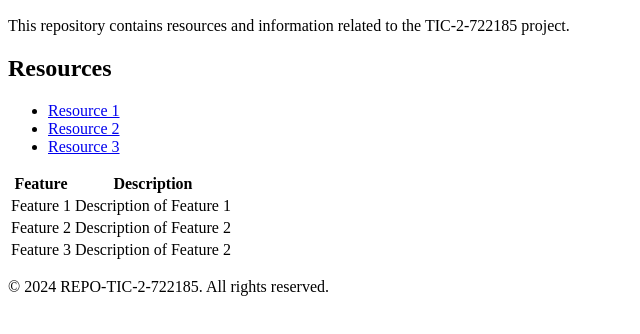
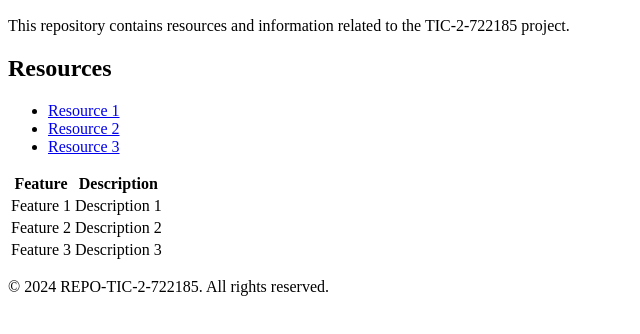
Before and after one commit to contrererick-ids/REPO-TIC-2-722185, a plain HTML site: page index.html in a window 1280 px wide. Shown: the part 110-444 px from the top of the page, without its empty margins (0-640 px from the left). Drawn offline with Linux system fonts and the light colour scheme.

Commit message:
Change table in index.html

```diff
--- a/index.html
+++ b/index.html
@@ -31,15 +31,15 @@
                 </tr>
                 <tr>
                     <td>Feature 1</td>
-                    <td>Description of Feature 1</td>
+                    <td>Description 1</td>
                 </tr>
                 <tr>
                     <td>Feature 2</td>
-                    <td>Description of Feature 2</td>
+                    <td>Description 2</td>
                 </tr>
                 <tr>
                     <td>Feature 3</td>
-                    <td>Description of Feature 2</td>
+                    <td>Description 3</td>
                 </tr>
             </table>
         </section>
```
